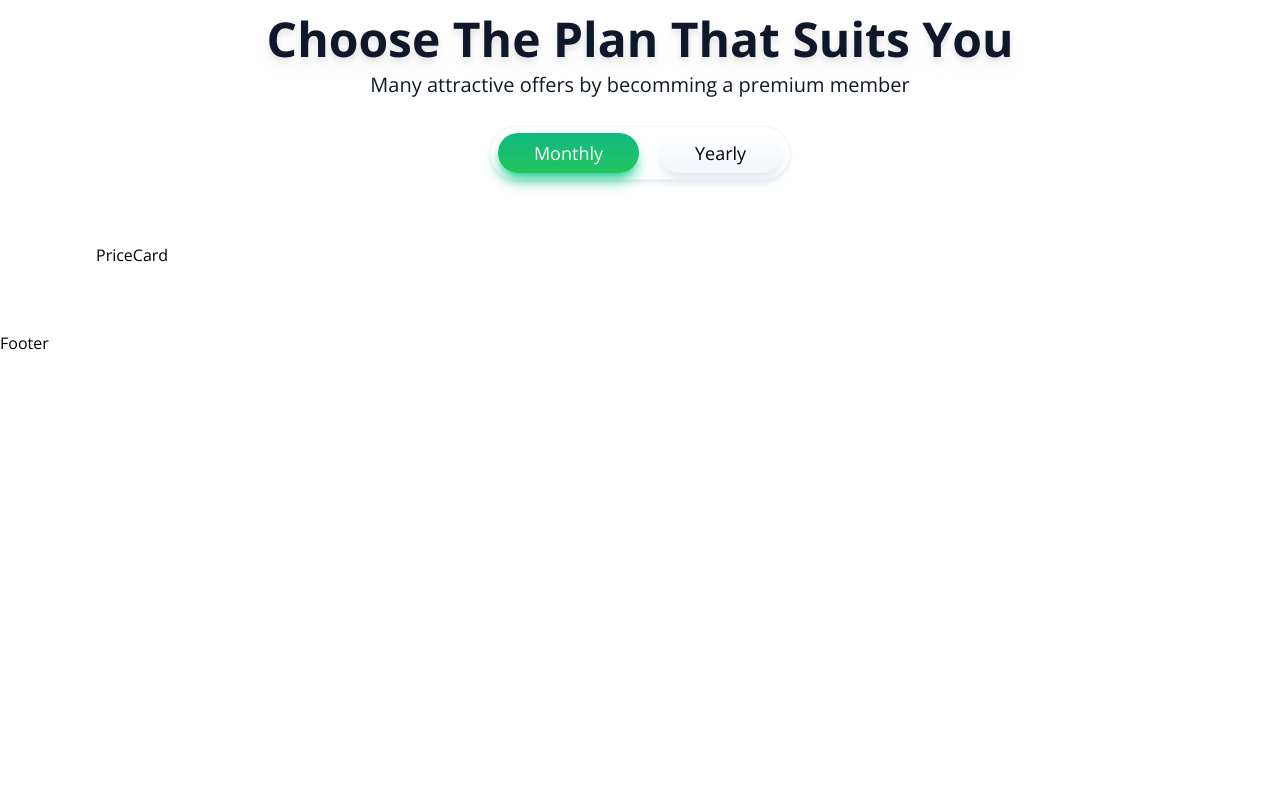
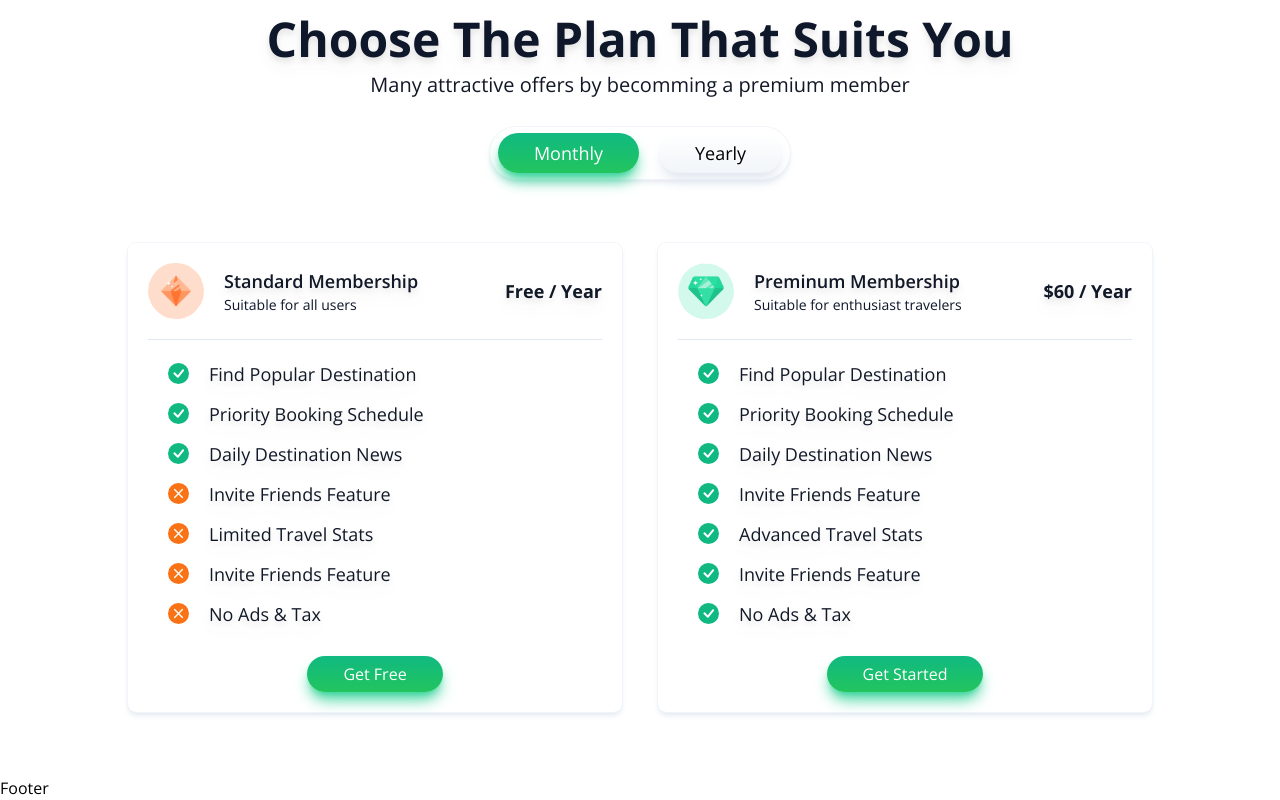
Before and after one commit to Raihanhn/Modern_Blog_App, a React (Vite) app: page / in a window 1280 px wide. Shown: the part 2288-3088 px from the top of the page. Before the commit the page ends 2643 px from the top, so only its background shows below. Built offline with nearby package versions, Linux system fonts and the light colour scheme.

Commit message:
12th commit

```diff
--- a/src/components/Advertise.jsx
+++ b/src/components/Advertise.jsx
@@ -5,7 +5,7 @@ const Advertise = ({brands}) => {
     <>
        <div className="my-16 lg:my-7 w-9/12 lg:w-[85vw] m-auto flex items-center justify-between xl:gap-7 overflow-x-scroll scroll-smooth scroll-hidden ">
         {brands?.map((val, i) => (
-            <img src={val.iconSrc} alt="brands/icon" className='w-44 h-auto object-fill xl:w-38 lg:w-32 hover:scale-105 transition-all duration-300 cursor-pointer drop-shadow-md' />
+            <img key={i} src={val.iconSrc} alt="brands/icon" className='w-44 h-auto object-fill xl:w-38 lg:w-32 hover:scale-105 transition-all duration-300 cursor-pointer drop-shadow-md' />
         ) )}
        </div>
     </>
--- a/src/components/PriceCard.jsx
+++ b/src/components/PriceCard.jsx
@@ -1,8 +1,41 @@
 import React from 'react'
 
-const PriceCard = () => {
+const PriceCard = ({plan: {planicon, title, text, plantype, plancontent, buttonText} }) => {
   return (
-    <div>PriceCard</div>
+    <>
+       <div className="p-5 rounded-lg bg-slate-50/5 ring-1 ring-slate-100 shadow-md shadow-slate-200">
+        <div className="flex items-center justify-between">
+            <div className="flex items-center gap-5">
+                <div className="grid items-center">
+                    <img src={planicon} alt="planicon/img" className='w-14 h-14 lg:h-12 lg:w-12 object-cover' />
+                </div>
+                <div className="grid items-center">
+                    <h1 className="text-gray-900 font-semibold text-lg filter drop-shadow-lg lg:text-base md:text-sm"> {title} </h1>
+                    <p className="text-slate-900 font-normal text-sm lg:text-xs">{text} </p>
+                </div>
+            </div>
+            <div className="grid items-center">
+                <h1 className="text-gray-900 font-bold text-lg filter drop-shadow-lg lg:text-base md:text-sm">{plantype} </h1>
+            </div>
+        </div>
+        <div className="h-[0.1vh] bg-slate-200 my-5"></div>
+        <div className="grid items-center gap-3 px-5">
+            {plancontent?.map((val, i) => (
+                <div className="flex items-center justify-start gap-5" key={i}>
+                    <div className="grid items-center">
+                        <img src={val.iconbox} alt="iconbox/svg" className='lg:w-5 lg:h-5' />
+                    </div>
+                    <div className="grid items-center">
+                        <h1 className="font-normal text-lg text-gray-900 filter drop-shadow-lg lg:text-base ">{val.text} </h1>
+                    </div>
+                </div>
+            ))}
+        </div>
+        <div className="grid items-center justify-items-center mt-7">
+            <button type='button' className='button-emrald text-base'>{buttonText} </button>
+        </div>
+       </div>
+    </>
   )
 }
 
--- a/src/components/Pricings.jsx
+++ b/src/components/Pricings.jsx
@@ -14,8 +14,10 @@ const Pricings = ({pricingapi: {title, text, btn1, btn2, plans} }) => {
                     <button className="button-light sm:w-auto shadow-slate-200 bg-slate-100 " type='button'>{btn2} </button>
                 </div>
             </div>
-            <div className="">
-                <PriceCard/>
+            <div className="grid items-center grid-cols-2 md:grid-cols-1 w-full max-w-5xl md:max-w-md gap-9 lg:gap-5 m-auto">
+                {plans?.map((plan, i) => (
+                    <PriceCard key={i} plan={plan} />
+                ) )}
             </div>
         </div>
        </div>
```
